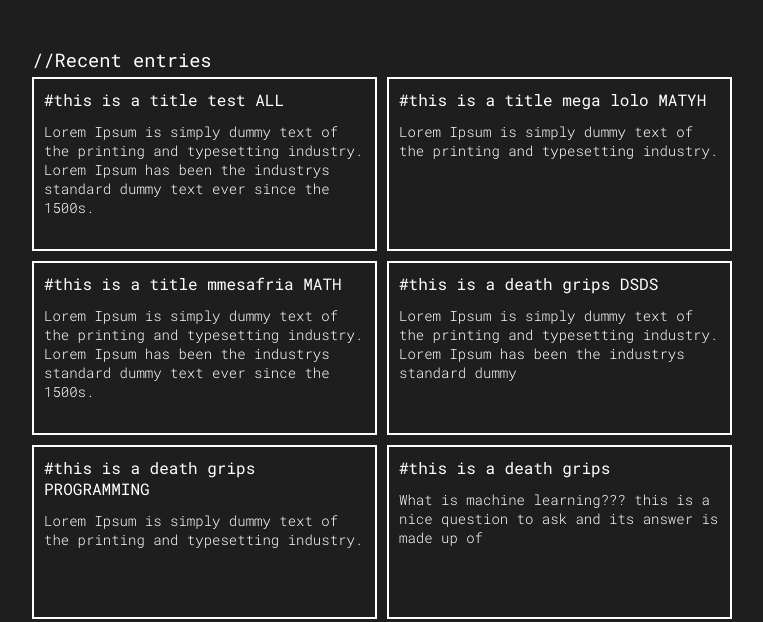
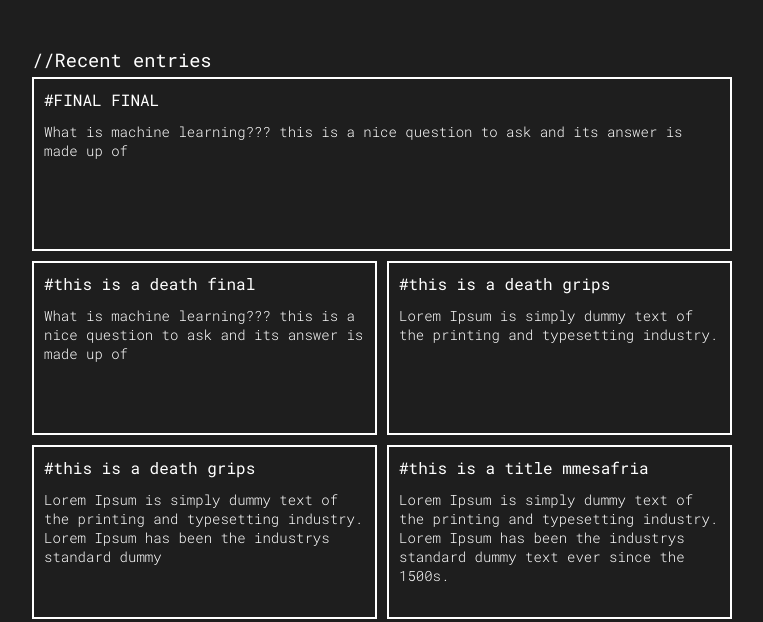
Before and after one commit to Hctor11/personal-blog, an Astro site: page / in a window 1280 px wide. Shown: the part 167-789 px from the top of the page, without its empty margins (143-906 px from the left). Built offline with nearby package versions, Linux system fonts and the light colour scheme; Astro itself is replaced by a stand-in of ours.

Commit message:
[add] dynamic recent entries

```diff
--- a/src/pages/index.astro
+++ b/src/pages/index.astro
@@ -3,7 +3,7 @@ import '../styles/styles.sass'
 import { ENTRIES } from '../util/entries';
 import Component from "../components/Component";
 
-const RECENT_ENTRIES = ENTRIES.slice(0,6)
+const RECENT_ENTRIES = ENTRIES.slice(ENTRIES.length - 6,ENTRIES.length).reverse()
 
 const setStyle = (img) => `background-image: url(${img});`
 
@@ -26,8 +26,8 @@ const setStyle = (img) => `background-image: url(${img});`
 
 			<h3 style="font-weight: 400; margin-bottom: 5px">//Recent entries<h3>
 			<div class="recent-entries-container">
-				{RECENT_ENTRIES.map(({title, description, url,img}) => (
-					<div class="recent-entry">
+				{RECENT_ENTRIES.map(({title, description, url,img},id) => (
+					<div class=`recent-entry-${id} recent-entry`>
 						<a href={url} styles={setStyle(img)}>
 							<h3>{title}</h3>
 							<p>{description}</p>
--- a/src/styles/styles.sass
+++ b/src/styles/styles.sass
@@ -39,6 +39,9 @@ body
         text-decoration: none
         color: white
 
+.recent-entry-0
+    grid-column: 1/3
+
 .recent-entry:hover
     border-radius: 10px
     background-color: white
--- a/src/util/entries.ts
+++ b/src/util/entries.ts
@@ -4,6 +4,7 @@ import { tags } from './TAGS';
 
 export const ENTRIES = [
   {
+    id: 1,
     title: "#this is a title test ALL",
     description:
       "Lorem Ipsum is simply dummy text of the printing and typesetting industry. Lorem Ipsum has been the industrys standard dummy text ever since the 1500s.",
@@ -12,6 +13,7 @@ export const ENTRIES = [
     tags: [tags[0], tags[1], tags[2]]
   },
   {
+    id: 2,
     title: "#this is a title mega lolo MATYH",
     description:
       "Lorem Ipsum is simply dummy text of the printing and typesetting industry.",
@@ -20,6 +22,7 @@ export const ENTRIES = [
     tags: [tags[0]]
   },
   {
+    id: 3,
     title: "#this is a title mmesafria MATH",
     description:
       "Lorem Ipsum is simply dummy text of the printing and typesetting industry. Lorem Ipsum has been the industrys standard dummy text ever since the 1500s.",
@@ -28,6 +31,7 @@ export const ENTRIES = [
     tags: [tags[0]]
   },
   {
+    id: 4,
     title: "#this is a death grips DSDS",
     description:
       "Lorem Ipsum is simply dummy text of the printing and typesetting industry. Lorem Ipsum has been the industrys standard dummy",
@@ -36,6 +40,7 @@ export const ENTRIES = [
     tags: [tags[1]]
   },
   {
+    id: 5,
     title: "#this is a death grips PROGRAMMING",
     description:
       "Lorem Ipsum is simply dummy text of the printing and typesetting industry.",
@@ -43,6 +48,7 @@ export const ENTRIES = [
     img: '/banner_readme.png'
   },
   {
+    id: 6,
     title: "#this is a death grips",
     description:
       "What is machine learning??? this is a nice question to ask and its answer is made up of",
@@ -50,6 +56,7 @@ export const ENTRIES = [
     img: '/banner_readme.png'
   },
   {
+    id: 7,
     title: "#this is a title test",
     description:
       "Lorem Ipsum is simply dummy text of the printing and typesetting industry. Lorem Ipsum has been the industrys standard dummy text ever since the 1500s.",
@@ -57,6 +64,7 @@ export const ENTRIES = [
     img: '/banner_readme.png'
   },
   {
+    id: 8,
     title: "#this is a title mega lolo",
     description:
       "Lorem Ipsum is simply dummy text of the printing and typesetting industry.",
@@ -64,6 +72,7 @@ export const ENTRIES = [
     img: '/banner_readme.png'
   },
   {
+    id: 9,
     title: "#this is a title mmesafria",
     description:
       "Lorem Ipsum is simply dummy text of the printing and typesetting industry. Lorem Ipsum has been the industrys standard dummy text ever since the 1500s.",
@@ -71,6 +80,7 @@ export const ENTRIES = [
     img: '/banner_readme.png'
   },
   {
+    id: 10,
     title: "#this is a death grips",
     description:
       "Lorem Ipsum is simply dummy text of the printing and typesetting industry. Lorem Ipsum has been the industrys standard dummy",
@@ -78,6 +88,7 @@ export const ENTRIES = [
     img: '/banner_readme.png'
   },
   {
+    id: 11,
     title: "#this is a death grips",
     description:
       "Lorem Ipsum is simply dummy text of the printing and typesetting industry.",
@@ -85,7 +96,17 @@ export const ENTRIES = [
     img: '/banner_readme.png'
   },
   {
-    title: "#this is a death grips",
+    id: 12,
+    title: "#this is a death final",
+    description:
+      "What is machine learning??? this is a nice question to ask and its answer is made up of",
+    url: '/programming/init',
+    img: '/banner_readme.png'
+  }
+  ,
+  {
+    id: 13,
+    title: "#FINAL FINAL",
     description:
       "What is machine learning??? this is a nice question to ask and its answer is made up of",
     url: '/programming/init',
```
